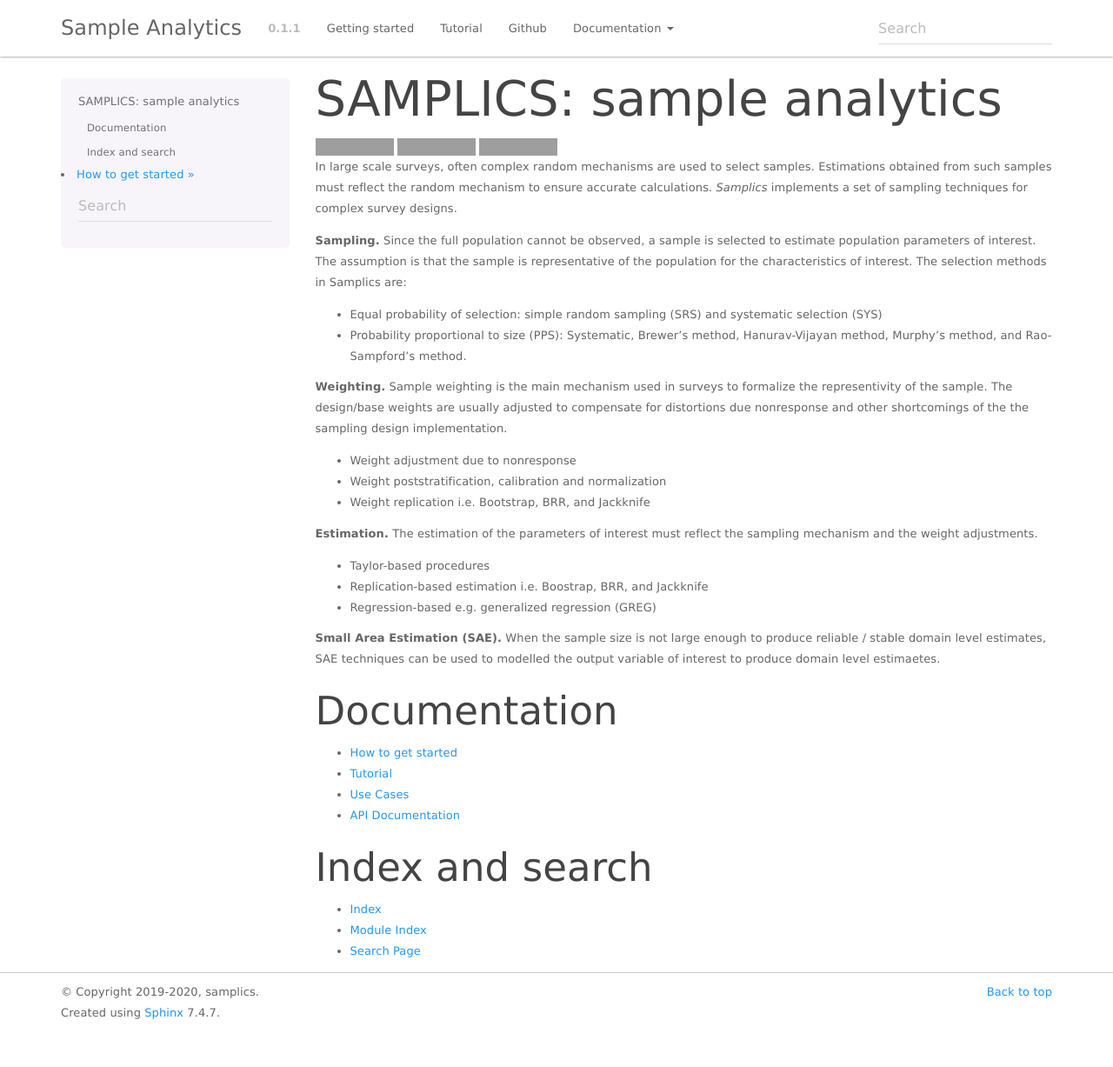
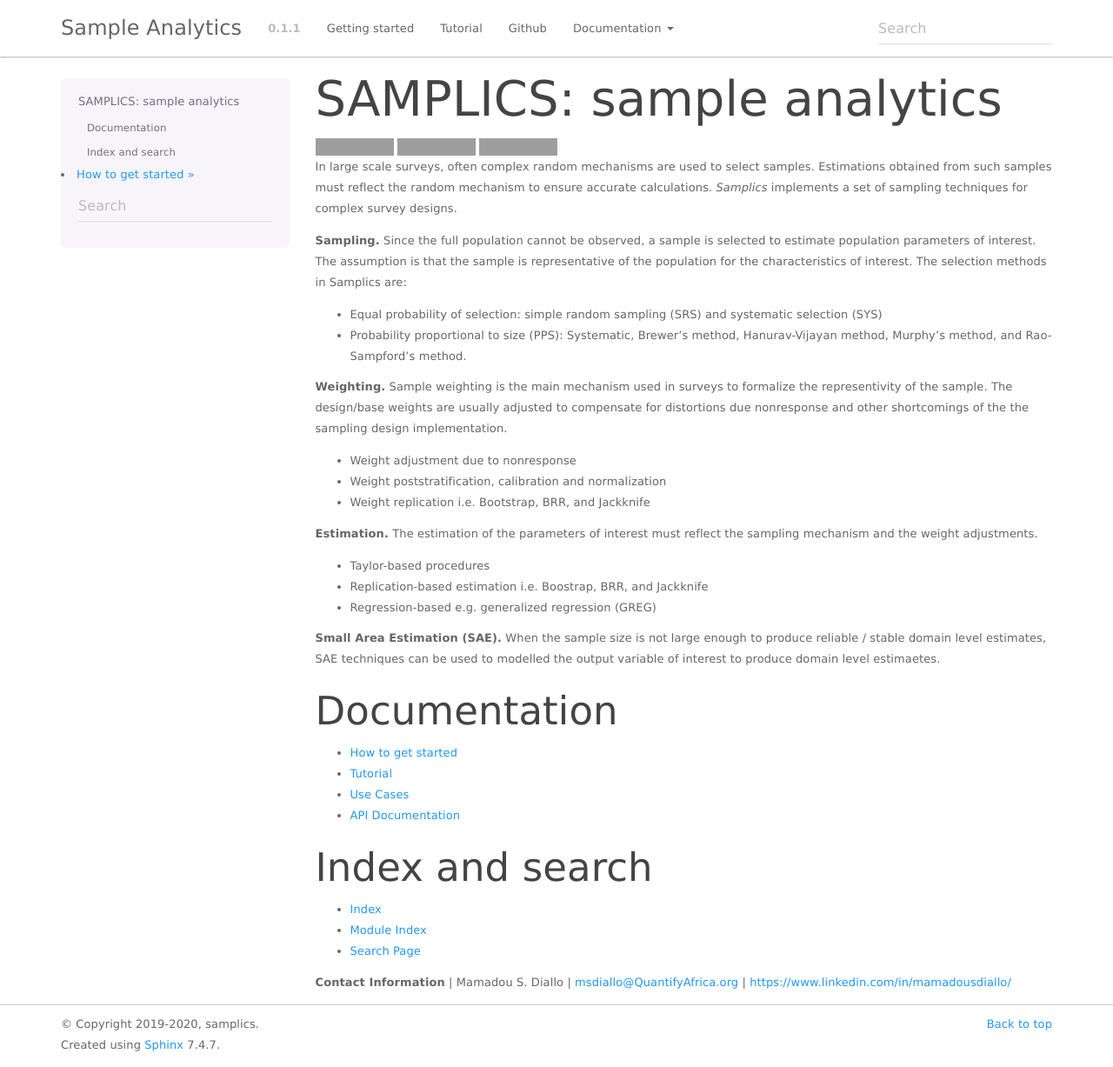
Before and after one commit to samplics-org/samplics, a Sphinx documentation site: the page built from docs/source/index.rst, in a window 1280 px wide and 1227 px high. Shown: the whole window at 87% size. Built offline with Sphinx 7.4.7, drawn with Linux system fonts in a browser that asks for light colours; grey boxes are pictures that could not be loaded.

```diff
--- a/docs/source/index.rst
+++ b/docs/source/index.rst
@@ -58,10 +58,14 @@
 
    modules
 
-
 Index and search
 ################
 
 * :ref:`genindex`
 * :ref:`modindex`
 * :ref:`search`
+
+**Contact Information**
+| Mamadou S. Diallo
+| msdiallo@QuantifyAfrica.org
+| https://www.linkedin.com/in/mamadousdiallo/
```
